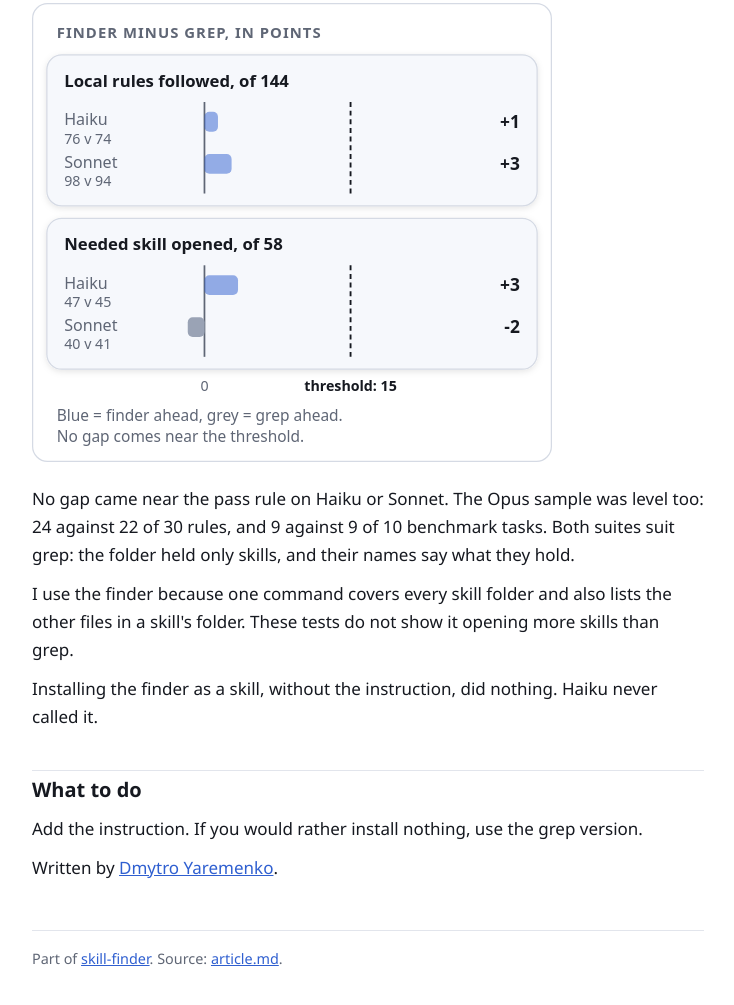
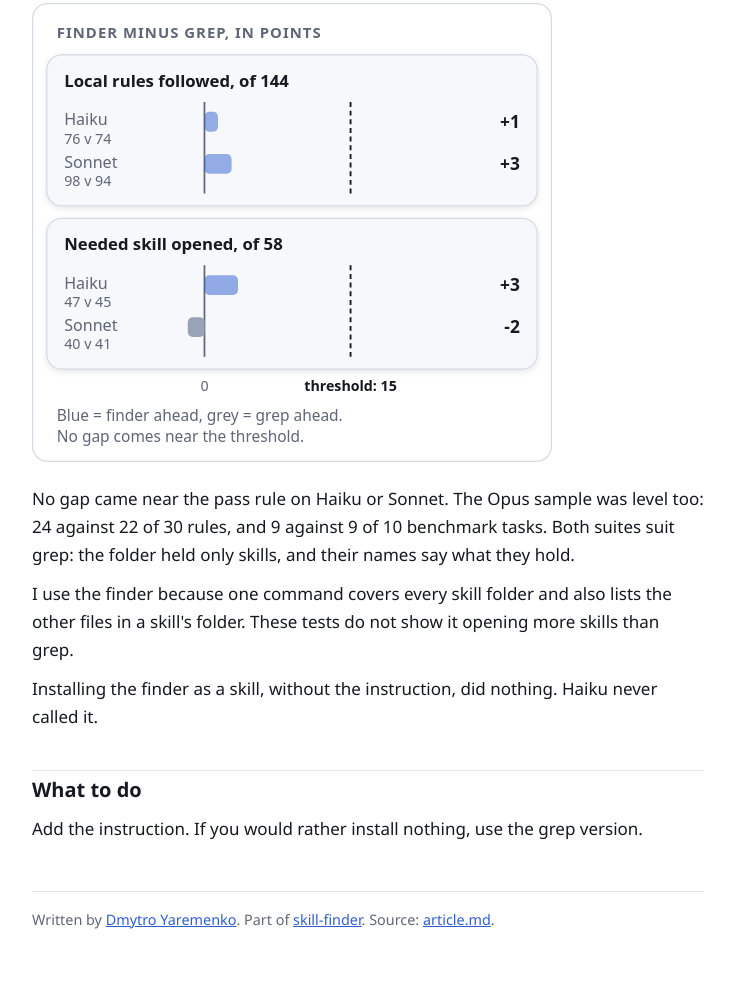
Before and after one commit to ydmitry/skill-finder, a plain HTML site: page docs/index.html in a window 1280 px wide. Shown: the part 5926-6931 px from the top of the page, without its empty margins (272-1006 px from the left). Drawn offline with Linux system fonts and the light colour scheme.

Commit message:
docs: the author is in the page footer

```diff
--- a/docs/index.html
+++ b/docs/index.html
@@ -190,9 +190,7 @@ nothing. Haiku never called it.</p>
 <h2 id="what-to-do">What to do</h2>
 <p>Add the instruction. If you would rather install nothing, use the
 grep version.</p>
-<p>Written by <a href="https://github.com/ydmitry">Dmytro
-Yaremenko</a>.</p>
-<footer>Part of <a href="https://github.com/ydmitry/skill-finder">skill-finder</a>. Source: <a href="article.md">article.md</a>.</footer>
+<footer>Written by <a href="https://github.com/ydmitry">Dmytro Yaremenko</a>. Part of <a href="https://github.com/ydmitry/skill-finder">skill-finder</a>. Source: <a href="article.md">article.md</a>.</footer>
 </main>
 <script>
 document.querySelectorAll("pre").forEach(function(pre){
```
Also changed, not shown: docs/template.html (+1 -1 lines), 1 other file.
